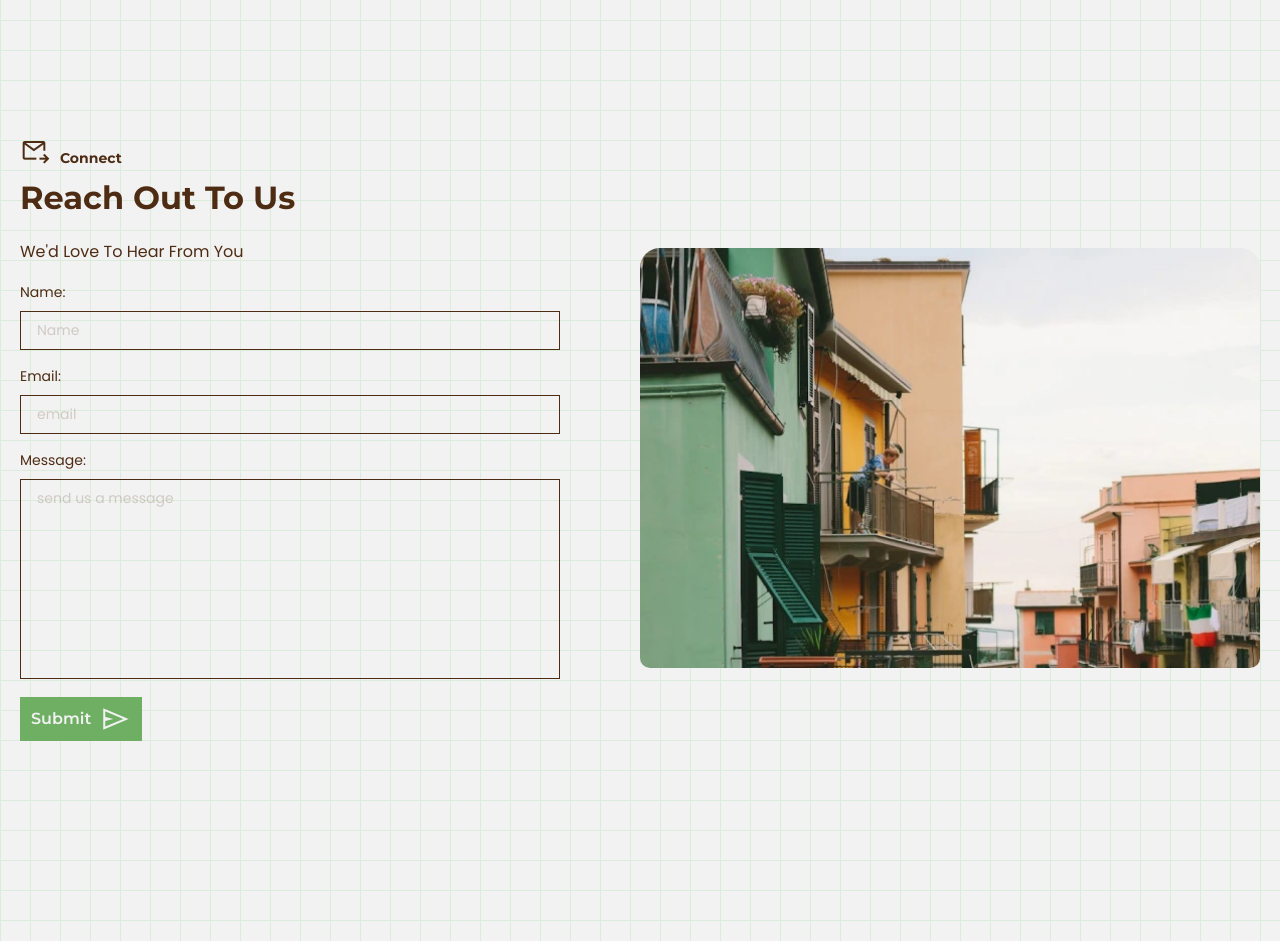
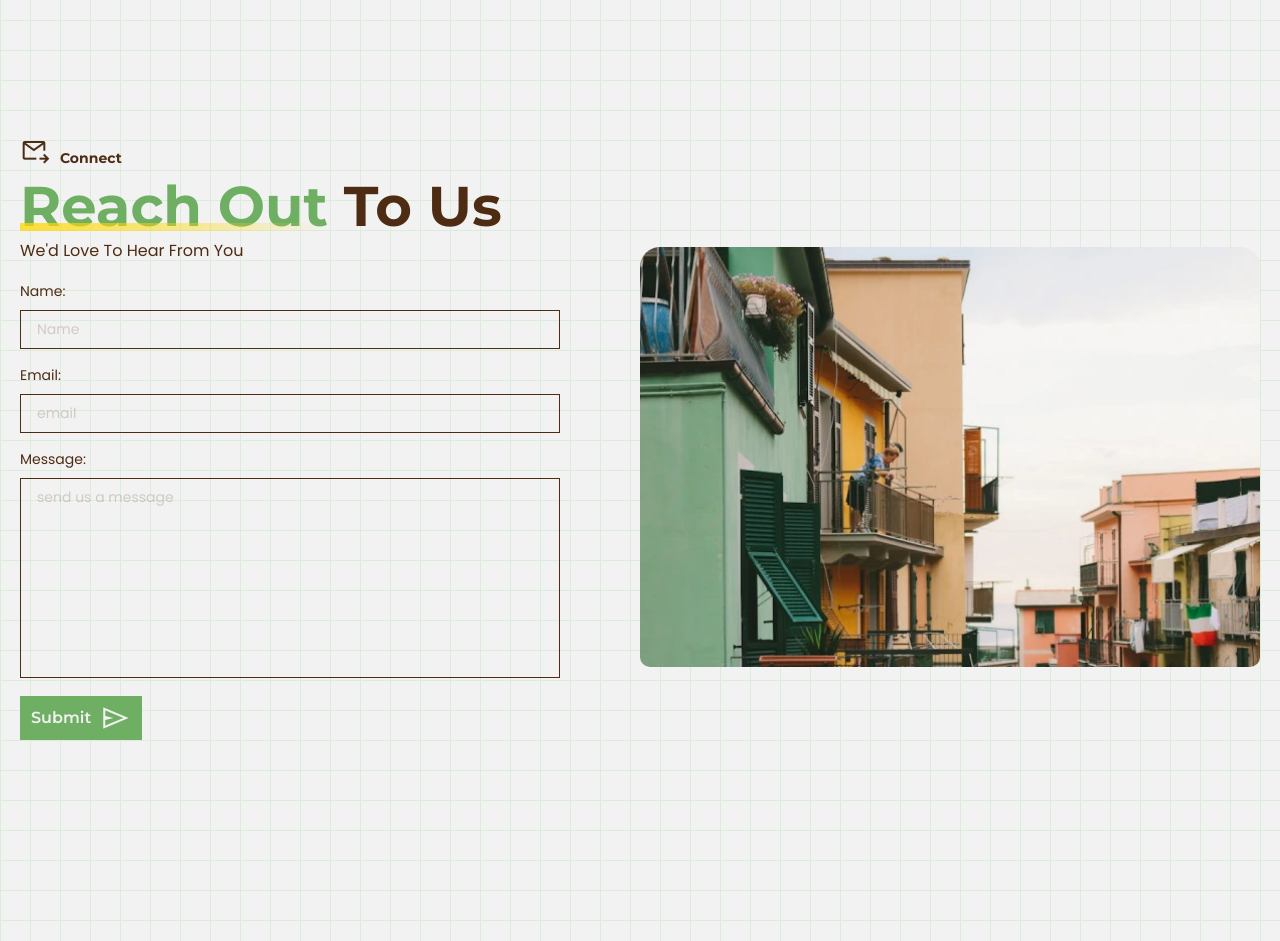
Before and after one commit to netphabric/berikids-ngo, a SvelteKit app: page /contact in a window 1280 px wide. Shown: the part 400-1341 px from the top of the page. Built offline with nearby package versions, Linux system fonts and the light colour scheme.

Commit message:
extract contact form

```diff
--- /dev/null
+++ b/src/lib/components/contactForm/contactForm.module.scss
@@ -0,0 +1,89 @@
+@use "sass:color";
+@use "styles/variables.module.scss" as *;
+@use "styles/functions.module.scss" as *;
+@use "styles/mixins.module.scss" as *;
+
+.contactForm {
+  width: 100%;
+  display: flex;
+  flex-direction: column;
+  position: relative;
+  gap: rem(18);
+
+  @include minWidth("tablet") {
+    min-width: 40%;
+  }
+
+  .formHeader {
+    @include contentSizing;
+
+    .title,
+    .desc {
+      text-align: start;
+    }
+  }
+
+  .formGroup {
+    display: flex;
+    flex-direction: column;
+    gap: rem(16);
+
+    label {
+      display: flex;
+      flex-direction: column;
+      gap: rem(8);
+    }
+
+    label,
+    textarea,
+    input {
+      font-size: $tiny;
+
+      @include minWidth("tablet") {
+        font-size: $small;
+      }
+
+      @include minWidth("desktop") {
+        font-size: $normal;
+      }
+    }
+
+    input {
+      width: 100%;
+      padding: rem(8) rem(16);
+      background-color: transparent;
+      border: 1px solid $black;
+      transition: all 0.2s ease-in-out;
+
+      &:focus {
+        outline: none;
+        border-color: $accent;
+      }
+
+      &::placeholder {
+        color: $black;
+        opacity: 0.2;
+      }
+    }
+
+    textarea {
+      width: 100%;
+      height: rem(200);
+      padding: rem(8) rem(16);
+      background-color: transparent;
+      border: 1px solid $black;
+      resize: none;
+      transition: all 0.2s ease-in-out;
+
+      &:focus {
+        outline: none;
+        border-color: $accent;
+      }
+
+      &::placeholder {
+        color: $black;
+        opacity: 0.2;
+      }
+    }
+  }
+}
--- /dev/null
+++ b/src/lib/components/contactForm/contactForm.svelte
@@ -0,0 +1,70 @@
+<script>
+	import Button from "../button/button.svelte"
+	import styles from "./contactForm.module.scss"
+	import { addToast } from "$lib/stores/toastStore"
+
+	let name = ""
+	let email = ""
+	let message = ""
+
+	const handleSubmit = async () => {
+		const formData = { email, name, message }
+		if (!name || !email || !message) {
+			addToast("error", "Please fill in all fields")
+			return
+		}
+
+		const res = await fetch("/api/contact", {
+			method: "POST",
+			headers: { "Content-Type": "application/json" },
+			body: JSON.stringify(formData)
+		})
+
+		if (res.ok) {
+			name = email = message = ""
+			addToast("success", "Message sent successfully")
+		} else {
+			addToast("error", "Failed to send message")
+		}
+	}
+</script>
+
+<form class={styles.contactForm} on:submit|preventDefault={handleSubmit}>
+	<div class={styles.formHeader}>
+		<h4 class={styles.chip}>
+			<span class="material-symbols-sharp">outgoing_mail</span>
+			<span>connect</span>
+		</h4>
+
+		<h2 class={styles.title}>
+			<span class={styles.highlight}>Reach out</span>
+			to us
+		</h2>
+
+		<p class={styles.desc}>we'd love to hear from you</p>
+	</div>
+
+	<div class={styles.formGroup}>
+		<label for="name">
+			Name:
+			<input id="name" type="text" placeholder="Name" bind:value={name} />
+		</label>
+
+		<label for="email">
+			Email:
+			<input id="email" type="email" placeholder="email" bind:value={email} />
+		</label>
+
+		<label for="message">
+			Message:
+			<textarea id="message" placeholder="send us a message" bind:value={message} />
+		</label>
+	</div>
+
+	<div class={styles.ctaBtns}>
+		<Button onWhite secondary>
+			<span>submit</span>
+			<span class="material-symbols-sharp">send</span>
+		</Button>
+	</div>
+</form>
--- a/src/lib/components/heroLayoutLeft/heroLayoutleft.module.scss
+++ b/src/lib/components/heroLayoutLeft/heroLayoutleft.module.scss
@@ -17,6 +17,7 @@
 
     @include minWidth ('tablet') {
       max-width: 60%;
+      margin-left: 16%;
     }
 
     @include minWidth ('desktop') {
--- a/src/routes/contact/+page.svelte
+++ b/src/routes/contact/+page.svelte
@@ -1,82 +1,24 @@
 <script lang>
-	import Button from "$lib/components/button/button.svelte"
+	import ContactForm from "$lib/components/contactForm/contactForm.svelte"
 	import Faq from "$lib/components/faq/faq.svelte"
 	import NewsletterForm from "$lib/components/newsletterForm/newsletterForm.svelte"
 	import PageSection from "$lib/components/pageSection/pageSection.svelte"
 	import SectionWrapper from "$lib/components/sectionWrapper/sectionWrapper.svelte"
 	import { contactFaqs } from "$lib/stores/faqStore"
-	import { addToast } from "$lib/stores/toastStore"
 	import styles from "./page.module.scss"
-
-	let name = ""
-	let email = ""
-	let message = ""
-
-	const handleSubmit = async () => {
-		const formData = { email, name, message }
-		if (!name || !email || !message) {
-			addToast("error", "Please fill in all fields")
-			return
-		}
-
-		const res = await fetch("/api/contact", {
-			method: "POST",
-			headers: { "Content-Type": "application/json" },
-			body: JSON.stringify(formData)
-		})
-
-		if (res.ok) {
-			name = email = message = ""
-			addToast("success", "Message sent successfully")
-		} else {
-			addToast("error", "Failed to send message")
-		}
-	}
 </script>
 
 <main class={styles.root}>
 	<PageSection
 		isBlockLayout
 		chip="contact"
+		title="Get in touch"
 		chipIcon="wifi_calling_bar_3"
-		title="Get in touch"
 		desc="We’re here to answer your questions and explore ways to collaborate for a better future."
 	/>
 
 	<SectionWrapper className={styles.section}>
-		<form class={styles.sectionContent} on:submit|preventDefault={handleSubmit}>
-			<h4 class={styles.chip}>
-				<span class="material-symbols-sharp">outgoing_mail</span>
-				<span>connect</span>
-			</h4>
-
-			<h2 class={styles.title}>Reach out to us</h2>
-			<p class={styles.desc}>we'd love to hear from you</p>
-
-			<div class={styles.formGroup}>
-				<label for="name">
-					Name:
-					<input id="name" type="text" placeholder="Name" bind:value={name} />
-				</label>
-
-				<label for="email">
-					Email:
-					<input id="email" type="email" placeholder="email" bind:value={email} />
-				</label>
-
-				<label for="message">
-					Message:
-					<textarea id="message" placeholder="send us a message" bind:value={message} />
-				</label>
-			</div>
-
-			<div class={styles.ctaBtns}>
-				<Button onWhite secondary>
-					<span>submit</span>
-					<span class="material-symbols-sharp">send</span>
-				</Button>
-			</div>
-		</form>
+		<ContactForm />
 
 		<div class={styles.sectionImage}>
 			<img src="/images/cS1.webp" alt="berkids" />
--- a/src/routes/contact/page.module.scss
+++ b/src/routes/contact/page.module.scss
@@ -15,70 +15,6 @@
 
   .section {
     @include sectionTemplate;
-
-    .formGroup {
-      display: flex;
-      flex-direction: column;
-      gap: rem(16);
-
-      label {
-        display: flex;
-        flex-direction: column;
-        gap: rem(8);
-      }
-
-      label,
-      textarea,
-      input {
-        font-size: $tiny;
-
-        @include minWidth("tablet") {
-          font-size: $small;
-        }
-
-        @include minWidth("desktop") {
-          font-size: $normal;
-        }
-      }
-
-      input {
-        width: 100%;
-        padding: rem(8) rem(16);
-        background-color: transparent;
-        border: 1px solid $black;
-        transition: all 0.2s ease-in-out;
-
-        &:focus {
-          outline: none;
-          border-color: $accent;
-        }
-
-        &::placeholder {
-          color: $black;
-          opacity: 0.2;
-        }
-      }
-
-      textarea {
-        width: 100%;
-        height: rem(200);
-        padding: rem(8) rem(16);
-        background-color: transparent;
-        border: 1px solid $black;
-        resize: none;
-        transition: all 0.2s ease-in-out;
-
-        &:focus {
-          outline: none;
-          border-color: $accent;
-        }
-
-        &::placeholder {
-          color: $black;
-          opacity: 0.2;
-        }
-      }
-    }
   }
 
   .newsletter {
```
